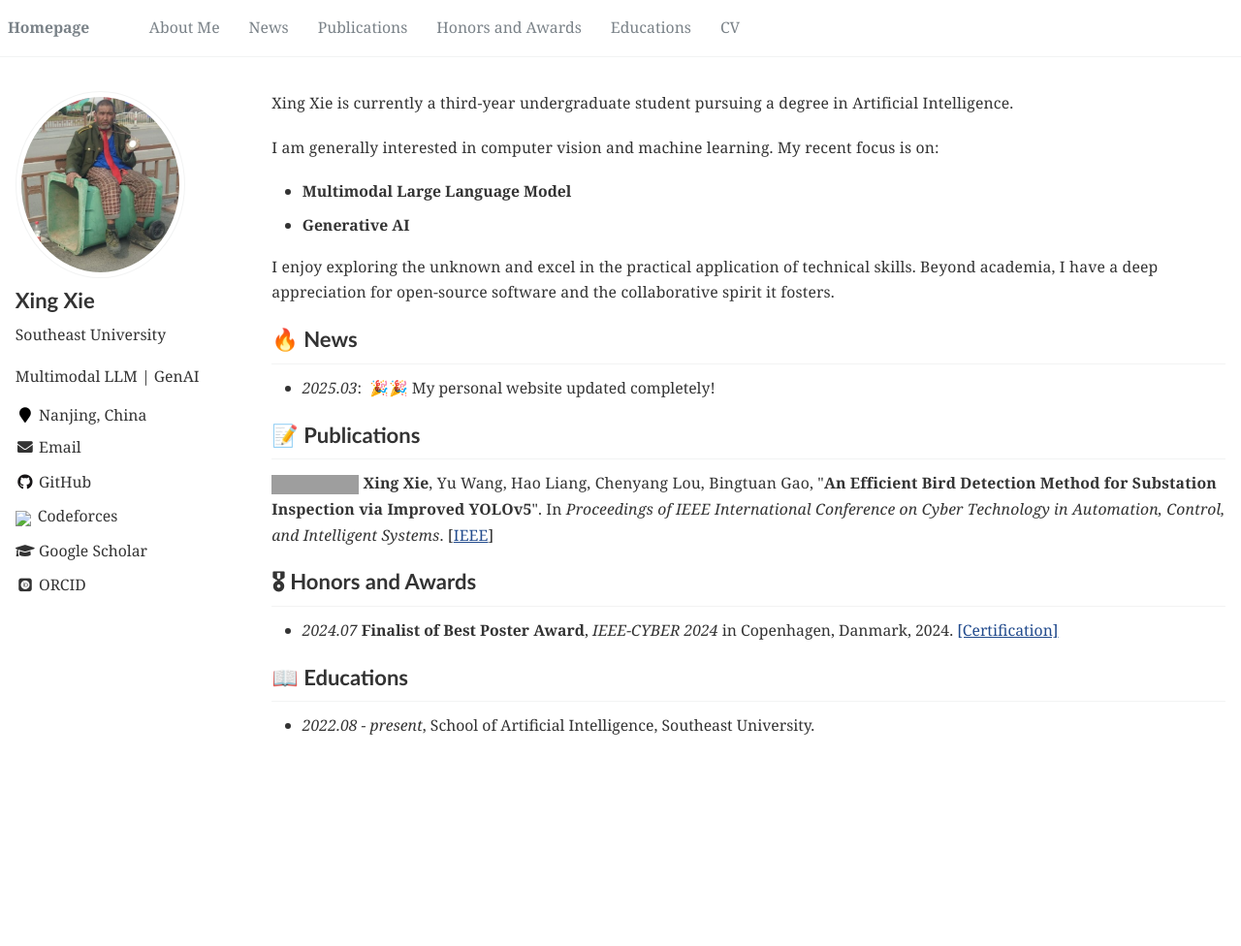
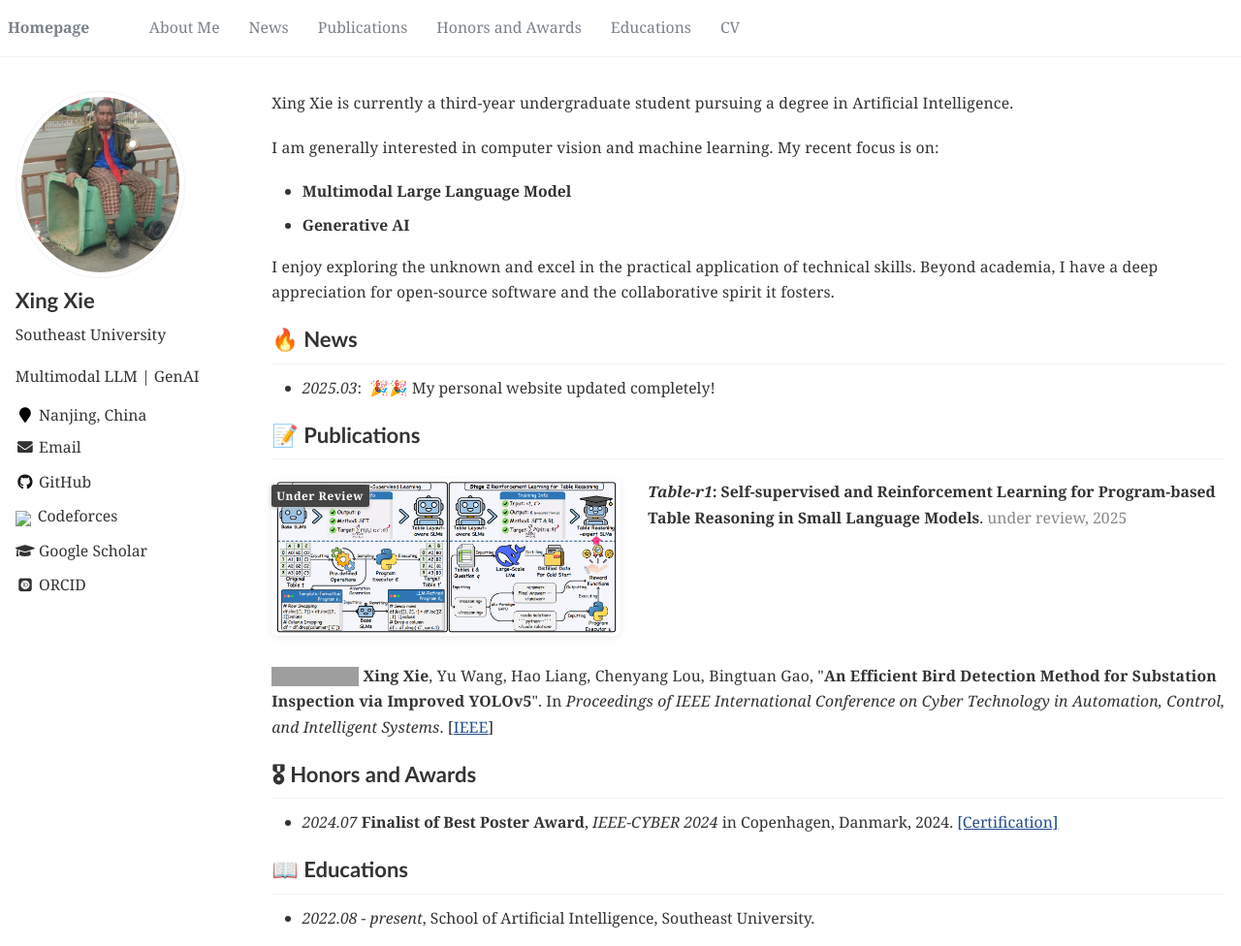
Before and after one commit to kaicheng001/kaicheng001.github.io, a Jekyll site: the page built from _pages/about.md, in a window 1280 px wide and 976 px high. Shown: the whole window at 97% size. Built offline with Jekyll 4.4.1, drawn with Linux system fonts in a browser that asks for light colours; some web fonts are replaced; grey boxes are pictures that could not be loaded.

Commit message:
update about.md

```diff
--- a/_pages/about.md
+++ b/_pages/about.md
@@ -57,6 +57,26 @@ I enjoy exploring the unknown and excel in the practical application of technica
 
 # 📝 Publications
 
+
+<div style="display: flex; align-items: flex-start; gap: 28px; margin: 20px 0 28px 0;">
+  <div style="position: relative; display: inline-block;">
+    <!-- 比例自适应，最大宽高限制 -->
+    <img src="/images/table-r1_overview.png"
+         alt="Table-r1"
+         style="max-width: 360px; max-height: 270px; width: auto; height: auto; border-radius: 7px; box-shadow: 0 2px 8px #eee;">
+    <span style="position: absolute; top: 6px; left: 0; display: flex; flex-direction: row; font-size: 0.75em; font-weight: 600; border-radius: 2.5px; overflow: hidden; box-shadow: 0 1px 4px #bbb;">
+      <span style="background: #444; color: #fff; padding: 1.5px 6px 1.5px 5px; letter-spacing: 0.5px;">Under Review</span>
+    </span>
+  </div>
+  <div style="display: flex; align-items: center;">
+    <span>
+      <b><em> Table-r1</em>: Self-supervised and Reinforcement Learning for Program-based Table Reasoning in Small Language Models</b>.
+      <span style="color: #888;">under review, 2025</span>
+    </span>
+  </div>
+</div>
+
+
 <img src="https://img.shields.io/badge/IEEE CYBER-2024-blue?style=flat-square"> **Xing Xie**, Yu Wang, Hao Liang, Chenyang Lou, Bingtuan Gao, &quot;**An Efficient Bird Detection Method for Substation Inspection via Improved YOLOv5**&quot;. In *Proceedings of IEEE International Conference on Cyber Technology in Automation, Control, and Intelligent Systems*. [[IEEE](https://ieeexplore.ieee.org/abstract/document/10748798)]
 
 
```
Also changed, not shown: images/table-r1_overview.png (added).
